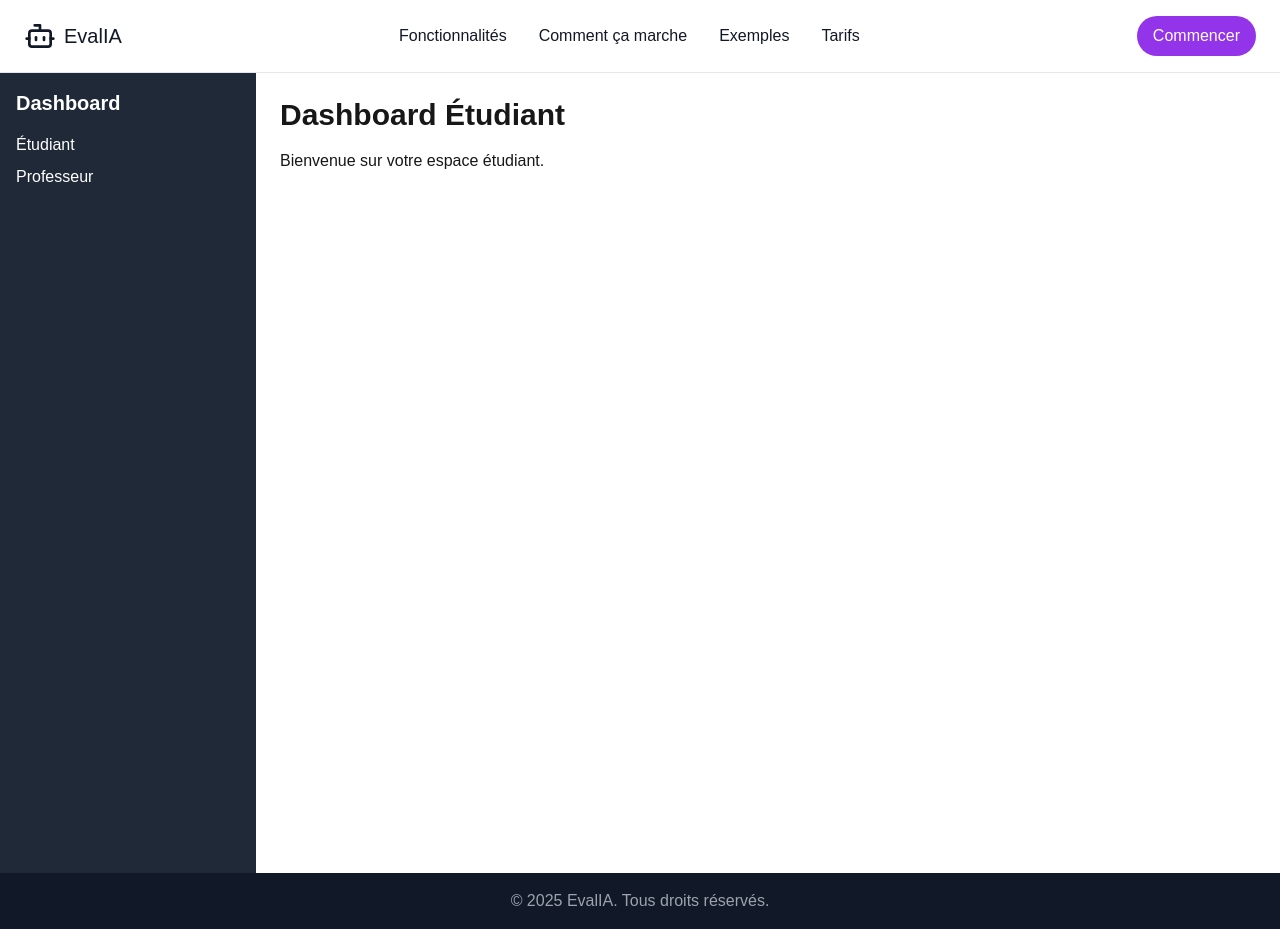
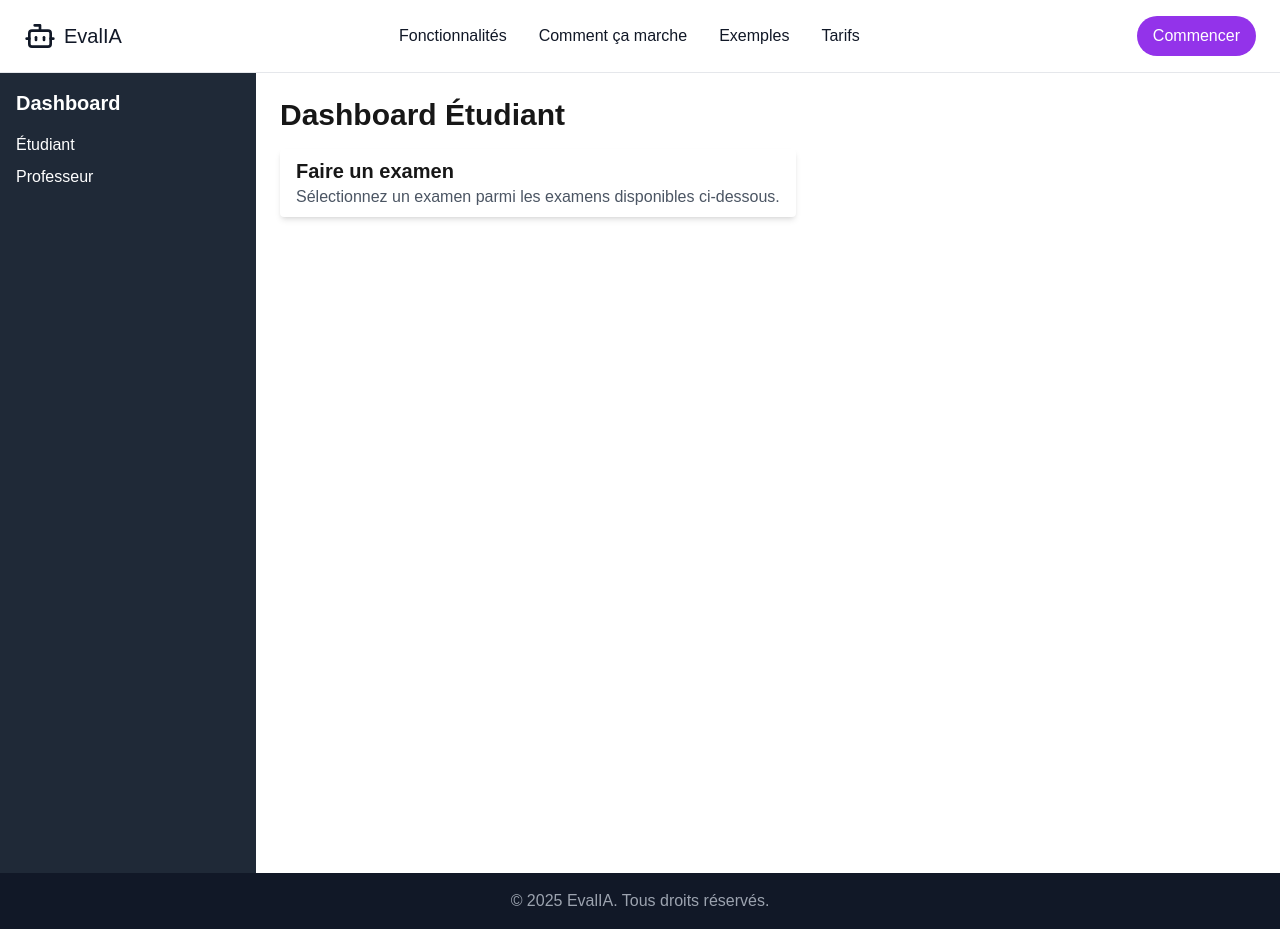
Before and after one commit to JoharyJonathan/Hackathon-evaluationparia, a Next.js app in the folder client/: page /dashboard/student in a window 1280 px wide. Built offline with nearby package versions, Linux system fonts and the light colour scheme.

Commit message:
Commit avy aty amin'ny front 1

```diff
--- a/client/app/(auth)/dashboard/student/page.tsx
+++ b/client/app/(auth)/dashboard/student/page.tsx
@@ -1,8 +1,16 @@
+import Card from "@/app/components/ui/Card";
+
 export default function StudentDashboard() {
     return (
       <div>
         <h1 className="text-3xl font-bold mb-4">Dashboard Étudiant</h1>
-        <p>Bienvenue sur votre espace étudiant.</p>
+
+        <Card>
+          <h2 className="text-xl font-semibold">Faire un examen</h2>
+          <p className="text-gray-600">
+            Sélectionnez un examen parmi les examens disponibles ci-dessous.
+          </p>
+        </Card>
       </div>
     );
   }
--- a/client/app/(auth)/dashboard/teacher/page.tsx
+++ b/client/app/(auth)/dashboard/teacher/page.tsx
@@ -1,8 +1,20 @@
+"use client";
+
+import { useState } from "react";
+import Card from "@/app/components/ui/Card";
+
 export default function TeacherDashboard() {
+    const [courses, setCourses] = useState([]);
+
     return (
       <div>
-        <h1 className="text-3xl font-bold mb-4">Dashboard Professeur</h1>
-        <p>Bienvenue sur votre espace professeur.</p>
+        <h1 className="text-3xl font-bold mb-5">Dashboard Professeur</h1>
+
+        <Card className="cursor-pointer hover:bg-gray-100" onClick={() => window.location.href = "/exam/create"}>
+          <h2 className="text-xl font-bold mb-2">Proposer un examen</h2>
+          <p className="text-gray-600">Cliquez ici pour proposer un nouvel examen.</p>
+        </Card>
+
       </div>
     );
   }
--- /dev/null
+++ b/client/app/components/ui/Card.tsx
@@ -0,0 +1,10 @@
+export default function Card({ children, className = "", ...props }) {
+    return (
+        <div
+            className={`w-fit px-4 py-2 rounded bg-white shadow-md ${className}`}
+            {...props}
+        >
+            {children}
+        </div>
+    );
+}
```
